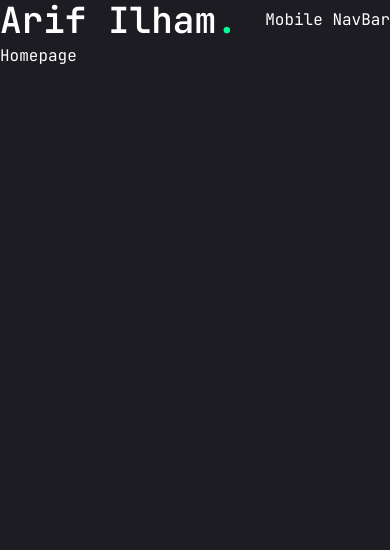
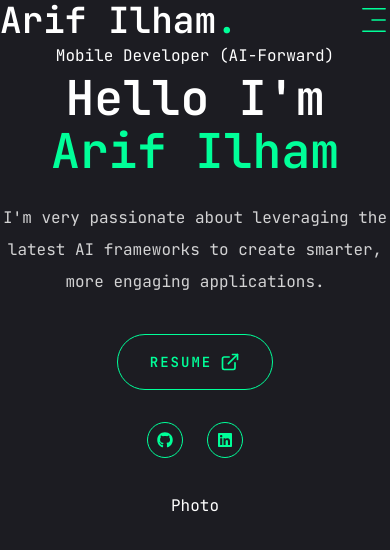
Before and after one commit to ArifIlham0/portfolio-new, a Next.js app: page / in a window 390 px wide. Shown: the top 550 px of the page. Built offline with nearby package versions, Linux system fonts and the light colour scheme.

Commit message:
feature: mobile nav bar, introduction, resume button, and socials button in home

```diff
--- a/app/globals.css
+++ b/app/globals.css
@@ -134,3 +134,15 @@
     @apply font-primary bg-primary text-white leading-loose;
   }
 }
+
+@layer components {
+  .h1 {
+    @apply text-[48px] xl:text-[80px] leading-[1.1] font-semibold;
+  }
+  .h2 {
+    @apply text-[36px] xl:text-[48px] leading-[1.2] font-semibold;
+  }
+  .h3 {
+    @apply text-[20px] xl:text-[24px] leading-[1.1] font-semibold;
+  }
+}
--- a/app/layout.tsx
+++ b/app/layout.tsx
@@ -3,6 +3,7 @@
 import "./globals.css";
 import Header from "@/components/Header";
 import PageTransition from "@/components/PageTransition";
+import StairTransition from "@/components/StairTransition";
 
 const jetBrainsMono = JetBrains_Mono({
   variable: "--font-jetbrainsMono",
@@ -26,6 +27,7 @@
         className={jetBrainsMono.variable}
       >
         <Header />
+        <StairTransition />
         <PageTransition>
           {children}
         </PageTransition>
--- a/app/page.tsx
+++ b/app/page.tsx
@@ -1,7 +1,45 @@
-export default function Home() {
+import Photo from "@/components/Photo"
+import Socials from "@/components/Socials"
+import { Button } from "@/components/ui/button"
+import { FiExternalLink } from "react-icons/fi"
+
+const Home = () => {
   return (
-    <main>
-      Homepage
-    </main>
-  );
+    <section className="h-full">
+      <div className="container mx-auto h-full">
+        <div className="flex flex-col xl:flex-row items-center justify-between xl:pt-8 xl:pb-24">
+          <div className="text-center xl:text-left">
+            <span>Mobile Developer (AI-Forward)</span>
+            <h1 className="h1 mb-6">
+              Hello I&apos;m <br /> <span className="text-accent">Arif Ilham</span>
+            </h1>
+            <p className="max-w-125 mb-9 text-white/80">
+              I&apos;m very passionate about leveraging the latest AI frameworks to create smarter, more engaging applications.
+            </p>
+            <div className="flex flex-col xl:flex-row items-center gap-8">
+              <Button
+                size="lg"
+                variant="outline"
+                className="uppercase flex items-center gap-2"
+              >
+                <span>Resume</span>
+                <FiExternalLink className="text-xl"/>
+              </Button>
+              <div className="mb-8 xl:mb-0">
+                <Socials
+                  containerStyles="flex gap-6"
+                  iconStyles="flex justify-center items-center w-9 h-9 border border-accent rounded-full text-accent text-base hover:bg-accent hover:text-primary hover:transition-all duration-500"
+                />
+              </div>
+            </div>
+          </div>
+          <div>
+            <Photo />
+          </div>
+        </div>
+      </div>
+    </section>
+  )
 }
+
+export default Home
--- a/components/Header.tsx
+++ b/components/Header.tsx
@@ -1,6 +1,7 @@
 import Link from "next/link"
 import NavBar from "./NavBar"
 import { Button } from "./ui/button"
+import MobileNavBar from "./MobileNavBar"
 
 const Header = () => {
   return (
@@ -18,7 +19,9 @@
                 </Link>
             </div>
 
-            <div className="xl:hidden">Mobile NavBar</div>
+            <div className="xl:hidden">
+                <MobileNavBar />
+            </div>
         </div>
     </header>
   )
--- /dev/null
+++ b/components/MobileNavBar.tsx
@@ -0,0 +1,68 @@
+"use client";
+
+import { usePathname } from "next/navigation";
+import { Sheet, SheetContent, SheetTrigger } from "./ui/sheet";
+import { CiMenuFries } from "react-icons/ci";
+import Link from "next/link";
+
+const links = [
+    {
+        name: "home",
+        path: "/",
+    },
+    {
+        name: "services",
+        path: "/services",
+    },
+    {
+        name: "resume",
+        path: "/resume",
+    },
+    {
+        name: "experiences",
+        path: "/experiences",
+    },
+    {
+        name: "contact",
+        path: "/contact",
+    },
+]
+
+const MobileNavBar = () => {
+    const pathname = usePathname();
+
+    return (
+        <Sheet>
+            <SheetTrigger className="flex justify-center items-center">
+                <CiMenuFries className="text-[32px] text-accent"/>
+            </SheetTrigger>
+            <SheetContent className="flex flex-col">
+                <div className="mt-32 mb-40 text-center text-2xl">
+                    <Link href="/">
+                        <h1 className="text-4xl font-semibold">
+                            Arif Ilham<span className="text-accent">.</span>
+                        </h1>
+                    </Link>
+                </div>
+                <nav className="flex flex-col justify-center items-center gap-8">
+                    {links.map((item, index) => {
+                        return (
+                            <Link
+                                key={index}
+                                href={item.path}
+                                className={`
+                                    ${item.path === pathname && "text-accent border-b-2 border-accent"}
+                                    text-xl capitalize hover:text-accent transition-all
+                                `}
+                            >
+                                {item.name}
+                            </Link>
+                        )
+                    })}
+                </nav>
+            </SheetContent>
+        </Sheet>
+    )
+}
+
+export default MobileNavBar
--- /dev/null
+++ b/components/Photo.tsx
@@ -0,0 +1,7 @@
+const Photo = () => {
+  return (
+    <div>Photo</div>
+  )
+}
+
+export default Photo
--- /dev/null
+++ b/components/Socials.tsx
@@ -0,0 +1,32 @@
+import Link from "next/link"
+import { FaGithub, FaLinkedin } from "react-icons/fa"
+
+type Props = {
+    containerStyles?: string,
+    iconStyles?: string,
+}
+
+const socials = [
+    { icon: <FaGithub />, path: ""},
+    { icon: <FaLinkedin />, path: ""},
+]
+
+const Socials = (props: Props) => {
+  return (
+    <div className={props.containerStyles}>
+        {socials.map((item, index) => {
+            return (
+                <Link
+                    key={index}
+                    href={item.path}
+                    className={props.iconStyles}
+                >
+                    {item.icon}
+                </Link>
+            )
+        })}
+    </div>
+  )
+}
+
+export default Socials
--- /dev/null
+++ b/components/StairTransition.tsx
@@ -0,0 +1,32 @@
+"use client";
+
+import { AnimatePresence, motion } from "framer-motion";
+import { usePathname } from "next/navigation"
+import Stairs from "./Stairs";
+
+const StairTransition = () => {
+    const pathname = usePathname();
+
+    return (
+        <>
+            <AnimatePresence mode="wait">
+                <div key={pathname}>
+                    <div className="h-screen w-screen fixed top-0 left-0 right-0 pointer-events-none z-40 flex">
+                        <Stairs />
+                    </div>
+                    <motion.div
+                        initial={{ opacity: 1 }}
+                        animate={{
+                            opacity: 0,
+                            transition: { delay: 1, duration: 0.4, ease: "easeInOut" },
+                        }}
+                        className="h-screen w-screen fixed bg-primary top-0 pointer-events-none"
+                    />
+                </div>
+
+            </AnimatePresence>
+        </>
+    )
+}
+
+export default StairTransition
--- /dev/null
+++ b/components/Stairs.tsx
@@ -0,0 +1,44 @@
+import { motion } from "framer-motion";
+
+const stairAnimation = {
+    initial: {
+        top: "0%",
+    },
+    animate: {
+        top: "100%",
+    },
+    exit: {
+        top: ["100%", "0%"],
+    }
+}
+
+const reverseIndex = (index: number) => {
+    const totalSteps = 6;
+    return totalSteps - index - 1;
+}
+
+const Stairs = () => {
+  return (
+    <>
+        {[...Array(6)].map((_, index) => {
+            return (
+                <motion.div
+                    key={index}
+                    exit="exit"
+                    initial="initial"
+                    animate="animate"
+                    variants={stairAnimation}
+                    transition={{
+                        duration: 0.4,
+                        ease: "easeInOut",
+                        delay: reverseIndex(index) * 0.1,
+                    }}
+                    className="h-full w-full bg-white relative"
+                />
+            )
+        })}
+    </>
+  )
+}
+
+export default Stairs
--- a/components/ui/button.tsx
+++ b/components/ui/button.tsx
@@ -5,30 +5,18 @@
 import { cn } from "@/lib/utils"
 
 const buttonVariants = cva(
-  "inline-flex items-center justify-center gap-2 whitespace-nowrap rounded-md text-sm font-medium transition-all disabled:pointer-events-none disabled:opacity-50 [&_svg]:pointer-events-none [&_svg:not([class*='size-'])]:size-4 shrink-0 [&_svg]:shrink-0 outline-none focus-visible:border-ring focus-visible:ring-ring/50 focus-visible:ring-[3px] aria-invalid:ring-destructive/20 dark:aria-invalid:ring-destructive/40 aria-invalid:border-destructive",
+  "inline-flex items-center justify-center whitespace-nowrap rounded-full text-base font-semibold ring-offset-white transition-colors",
   {
     variants: {
       variant: {
-        default: "bg-primary text-primary-foreground hover:bg-primary/90",
-        destructive:
-          "bg-destructive text-white hover:bg-destructive/90 focus-visible:ring-destructive/20 dark:focus-visible:ring-destructive/40 dark:bg-destructive/60",
-        outline:
-          "border bg-background shadow-xs hover:bg-accent hover:text-accent-foreground dark:bg-input/30 dark:border-input dark:hover:bg-input/50",
-        secondary:
-          "bg-secondary text-secondary-foreground hover:bg-secondary/80",
-        ghost:
-          "hover:bg-accent hover:text-accent-foreground dark:hover:bg-accent/50",
-        link: "text-primary underline-offset-4 hover:underline",
+        default: "bg-accent text-primary hover:bg-accent-hover",
+        primary: "bg-primary text-white",
+        outline: "border border-accent bg-transparent text-accent hover:bg-accent hover:text-primary",
       },
       size: {
-        default: "h-9 px-4 py-2 has-[>svg]:px-3",
-        xs: "h-6 gap-1 rounded-md px-2 text-xs has-[>svg]:px-1.5 [&_svg:not([class*='size-'])]:size-3",
-        sm: "h-8 rounded-md gap-1.5 px-3 has-[>svg]:px-2.5",
-        lg: "h-10 rounded-md px-6 has-[>svg]:px-4",
-        icon: "size-9",
-        "icon-xs": "size-6 rounded-md [&_svg:not([class*='size-'])]:size-3",
-        "icon-sm": "size-8",
-        "icon-lg": "size-10",
+        default: "h-[44px] px-6",
+        md: "h-[48px] px-6",
+        lg: "h-[56px] px-8 text-sm uppercase tracking-[2px]",
       },
     },
     defaultVariants: {
--- a/package.json
+++ b/package.json
@@ -17,6 +17,7 @@
     "radix-ui": "^1.4.3",
     "react": "19.2.3",
     "react-dom": "19.2.3",
+    "react-icons": "^5.5.0",
     "tailwind-merge": "^3.5.0"
   },
   "devDependencies": {
```
Also changed, not shown: components/ui/sheet.tsx (+6 -5 lines), 1 other file (tests, documents, lock files or other folders).
